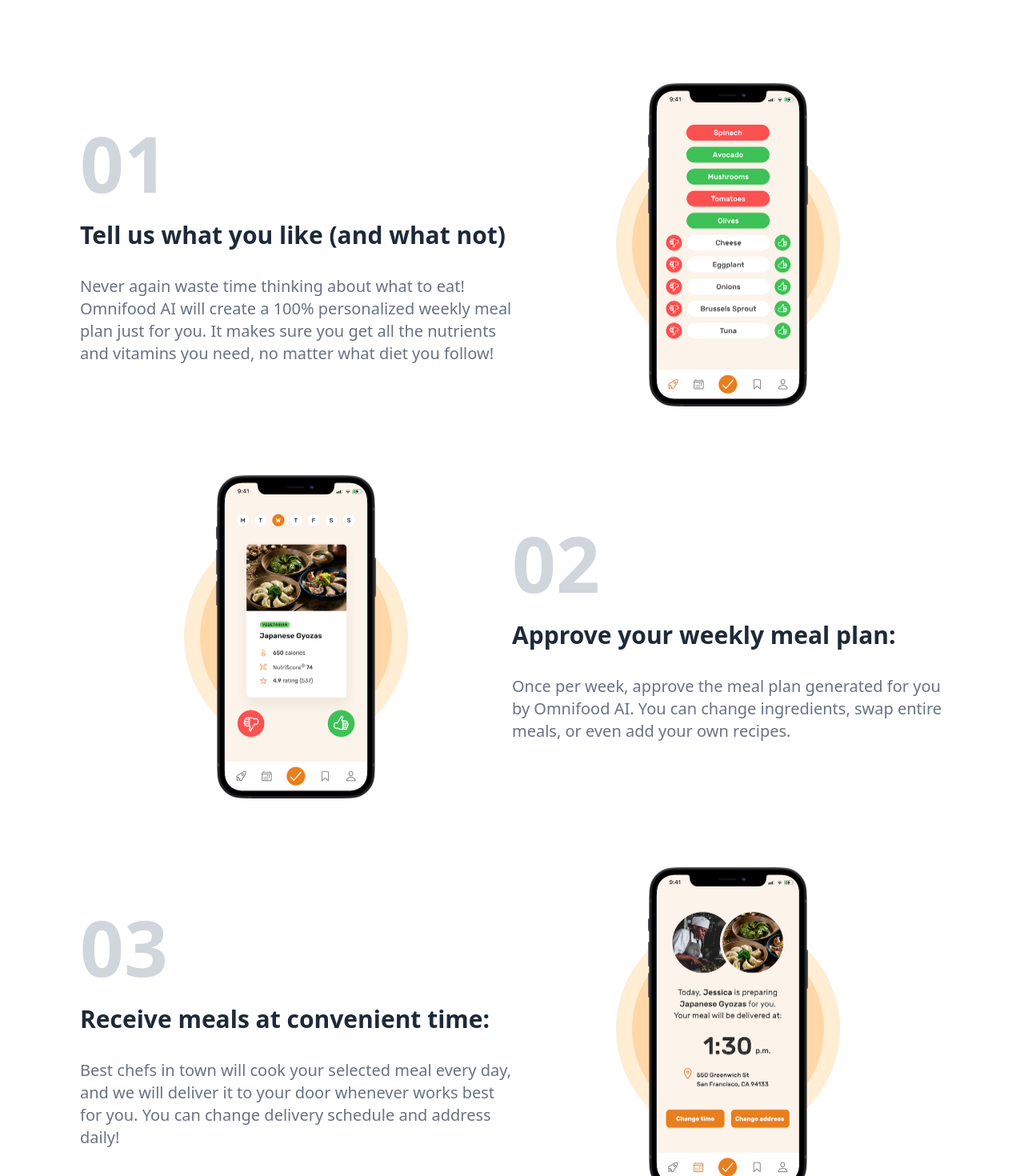
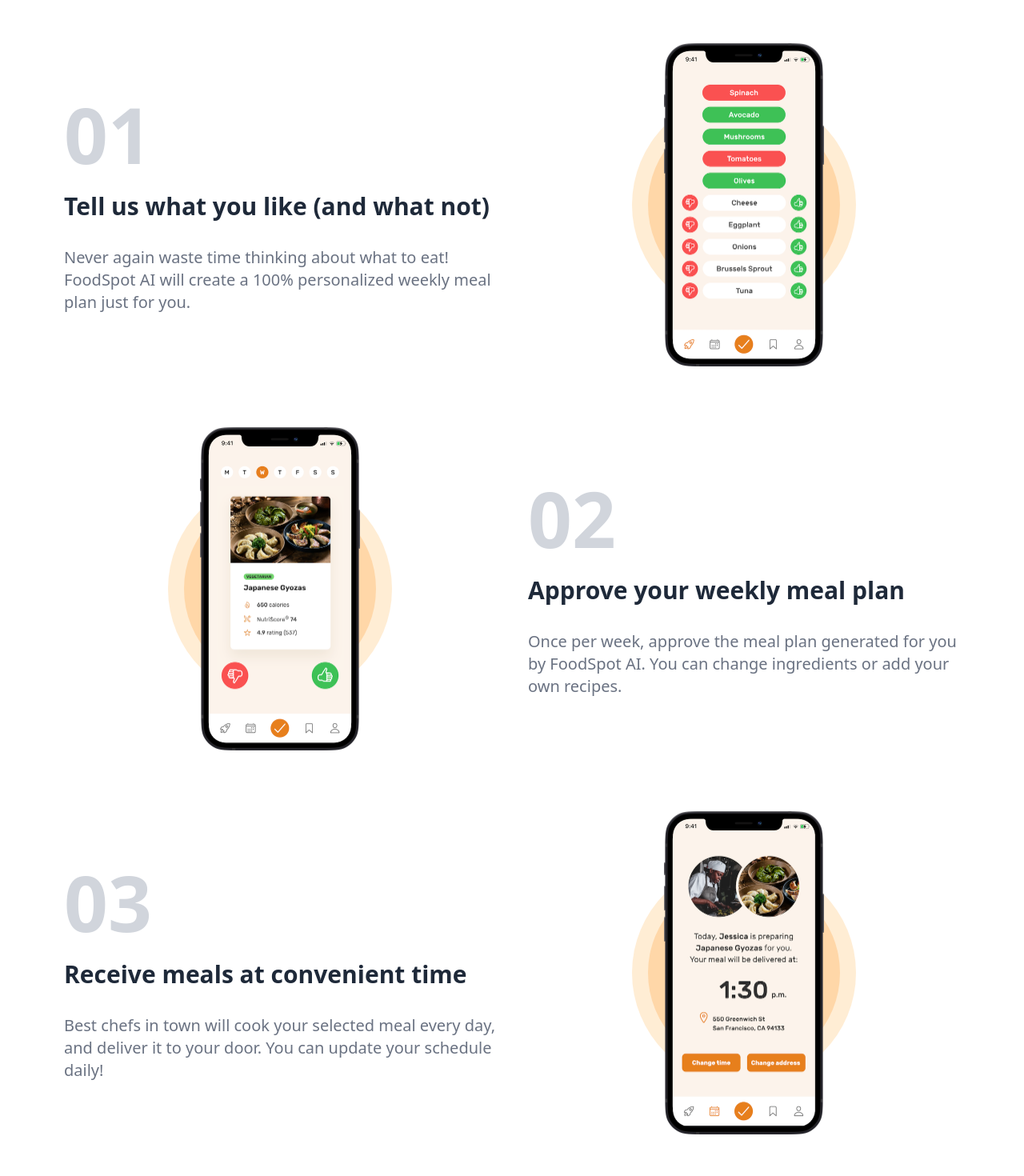
Before and after one commit to chihurumnanyaN/FoodSpot, a React (Vite) app: page / in a window 1280 px wide. Shown: the part 1100-2570 px from the top of the page at 80% size. After the commit the page ends 2518 px from the top, so only its background shows below. Built offline with nearby package versions, Linux system fonts and the light colour scheme.

Commit message:
img wahala

```diff
--- a/src/components/about.jsx
+++ b/src/components/about.jsx
@@ -1,105 +1,91 @@
-import React from 'react'
+import React from "react";
 
+// Import logos
+import forbes from "../assets/img/logos/forbes.png";
+import usaToday from "../assets/img/logos/usa-today.png";
+import techcrunch from "../assets/img/logos/techcrunch.png";
+import businessInsider from "../assets/img/logos/business-insider.png";
+import nytimes from "../assets/img/logos/the-new-york-times.png";
 
-
+// Import app images
+import appScreen1 from "../assets/img/app/app-screen-1.png";
+import appScreen2 from "../assets/img/app/app-screen-2.png";
+import appScreen3 from "../assets/img/app/app-screen-3.png";
 
 const Companies = () => {
+  const CompaniesLogo = [
+    { src: forbes, alt: "forbes 1" },
+    { src: usaToday, alt: "usa-today 2" },
+    { src: techcrunch, alt: "techcrunch 3" },
+    { src: businessInsider, alt: "business-insider 4" },
+    { src: nytimes, alt: "the new york times 5" },
+  ];
 
-    const CompaniesLogo =[
-      {src: "./src/assets/img/logos/forbes.png", alt: "forbes 1"},
-        {src: "./src/assets/img/logos/usa-today.png", alt: "usa-today 2"},
-        {src: "./src/assets/img/logos/techcrunch.png", alt: "techcrunch 3"},
-        {src: "./src/assets/img/logos/business-insider.png", alt: "business-insider 4"},
-        {src: "./src/assets/img/logos/the-new-york-times.png", alt: "the new york times 5"},
-    ]
-     const style = "h-8 w-auto c object-contain filter grayscale"
+  const style = "h-8 w-auto object-contain filter grayscale";
+
   return (
-    <>
-            <div className='flex flex-col justify-center items-center mt-10'>
-            <p className="text-gray-600 font-bold ">AS FEATURED IN</p>
-        <div className='flex flex-row justify-center items-center gap-10 mt-4 mb-10'>
+    <div className="flex flex-col justify-center items-center mt-10">
+      <p className="text-gray-600 font-bold">AS FEATURED IN</p>
+      <div className="flex flex-row justify-center items-center gap-10 mt-4 mb-10 flex-wrap">
+        {CompaniesLogo.map((company, index) => (
+          <img key={index} src={company.src} alt={company.alt} className={style} />
+        ))}
+      </div>
+    </div>
+  );
+};
 
-            {CompaniesLogo.map((company, index) => (
-            <img
-                key={index}
-                src={company.src}
-                alt={company.alt}
-                className={style}
-            />
-            ))}
+const Step = ({ number, title, description, image, reverse }) => {
+  return (
+    <div className={`flex flex-col mt-30 md:flex-row ${reverse ? "md:flex-row-reverse" : ""} items-center gap-10 px-6 md:px-20 py-10`}>
+      <div className="md:w-1/2">
+        <p className="text-8xl font-bold text-gray-300">{number}</p>
+        <h3 className="text-3xl font-bold text-gray-800 mt-6">{title}</h3>
+        <p className="text-gray-500 text-xl mt-8">{description}</p>
+      </div>
+      <div className="md:w-1/2 flex justify-center items-center relative">
+        <div className="w-[280px] h-[280px] rounded-full bg-orange-100 flex justify-center items-center relative z-0">
+          <div className="w-[240px] h-[240px] rounded-full bg-orange-200 z-10"></div>
+          <img className="absolute w-[200px] h-auto z-20" src={image} alt={title} />
         </div>
-        </div>
-    </>
-  )
-}
+      </div>
+    </div>
+  );
+};
 
 const About = () => {
   return (
     <>
-    <Companies />
-    <div className='flex flex-col px-25 justify-left items-left mt-20'>
-      <p className="capitalize text-orange-600 font-bold ">HOW IT WORKS</p>
-      <h1 className="text-5xl text-gray-800 font-extrabold mt-5">Your daily dose of health in 3 simple steps</h1>
+      <Companies />
+      <div className="flex flex-col px-6 md:px-20 mt-20">
+        <p className="capitalize text-orange-600 font-bold">HOW IT WORKS</p>
+        <h1 className="text-4xl md:text-5xl text-gray-800 font-extrabold mt-5">
+          Your daily dose of health in 3 simple steps
+        </h1>
       </div>
-      <section  className="flex flex-col ">
-
-        <div className="flex pt-20 px-25  mt-30">
-            <div className="w-1/2 gap-20 ">
-                 <p className="text-8xl font-bold text-gray-300">01</p>
-         <h3 className="text-3xl font-bold text-gray-800 mt-6">
-            Tell us what you like (and what not)
-         </h3>
-         <p className="text-gray-500 text-xl mt-8">Never again waste time thinking about what to eat! Omnifood AI will create a 100% personalized weekly meal plan just for you. It makes sure you get all the nutrients and vitamins you need, no matter what diet you follow!</p>
-
-            </div>
-            <div className="w-1/2 flex justify-center items-center ">
-                <div className="w-70 h-70 rounded-full bg-orange-100 flex justify-center items-center">
-                    <div className="w-60 h-60 rounded-full bg-orange-200 z-2"></div>
-                    <img className="absolute w-50 h-auto z-4" src="../src/assets/img/app/app-screen-1.png" alt="firsr app screen" />
-                </div>
-            </div>
-        </div>
-
-
-        <div className="flex pt-20 px-25  mt-30">
-
-            <div className="w-1/2 flex justify-center items-center ">
-                <div className="w-70 h-70 rounded-full bg-orange-100 flex justify-center items-center">
-                    <div className="w-60 h-60 rounded-full bg-orange-200 z-2"></div>
-                    <img className="absolute w-50 h-auto z-4" src="../src/assets/img/app/app-screen-2.png" alt="firsr app screen" />
-                </div>
-            </div>
-
-             <div className="w-1/2 gap-20 ">
-                 <p className="text-8xl font-bold text-gray-300">02</p>
-         <h3 className="text-3xl font-bold text-gray-800 mt-6">
-            Approve your weekly meal plan:
-         </h3>
-         <p className="text-gray-500 text-xl mt-8">Once per week, approve the meal plan generated for you by Omnifood AI. You can change ingredients, swap entire meals, or even add your own recipes.</p>
-
-            </div>
-        </div>
-
-
-        <div className="flex pt-20 px-25  mt-30">
-            <div className="w-1/2 gap-20 ">
-                 <p className="text-8xl font-bold text-gray-300">03</p>
-         <h3 className="text-3xl font-bold text-gray-800 mt-6">
-           Receive meals at convenient time:
-         </h3>
-         <p className="text-gray-500 text-xl mt-8">Best chefs in town will cook your selected meal every day, and we will deliver it to your door whenever works best for you. You can change delivery schedule and address daily!</p>
-
-            </div>
-            <div className="w-1/2 flex justify-center items-center ">
-                <div className="w-70 h-70 rounded-full bg-orange-100 flex justify-center items-center">
-                    <div className="w-60 h-60 rounded-full bg-orange-200 z-2"></div>
-                    <img className="absolute w-50 h-auto z-4" src="../src/assets/img/app/app-screen-3.png" alt="firsr app screen" />
-                </div>
-            </div>
-        </div>
+      <section>
+        <Step
+          number="01"
+          title="Tell us what you like (and what not)"
+          description="Never again waste time thinking about what to eat! FoodSpot AI will create a 100% personalized weekly meal plan just for you."
+          image={appScreen1}
+        />
+        <Step
+          number="02"
+          title="Approve your weekly meal plan"
+          description="Once per week, approve the meal plan generated for you by FoodSpot AI. You can change ingredients or add your own recipes."
+          image={appScreen2}
+          reverse
+        />
+        <Step
+          number="03"
+          title="Receive meals at convenient time"
+          description="Best chefs in town will cook your selected meal every day, and deliver it to your door. You can update your schedule daily!"
+          image={appScreen3}
+        />
       </section>
     </>
-  )
-}
+  );
+};
 
-export default About
+export default About;
```
